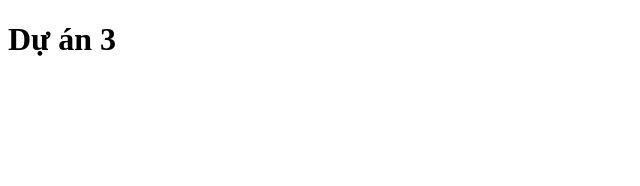
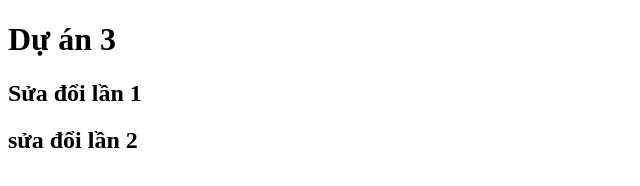
Before and after one commit to TuanManh-1602/duan3, a plain HTML site: page index.html in a window 1280 px wide. Shown: the whole page, without its empty margins (0-640 px from the left). Drawn offline with Linux system fonts and the light colour scheme.

Commit message:
sửa đổi lần 3

```diff
--- a/index.html
+++ b/index.html
@@ -7,5 +7,7 @@
   </head>
   <body>
     <h1>Dự án 3</h1>
+    <h2>Sửa đổi lần 1</h2>
+    <h2>sửa đổi lần 2</h2>
   </body>
 </html>
```
